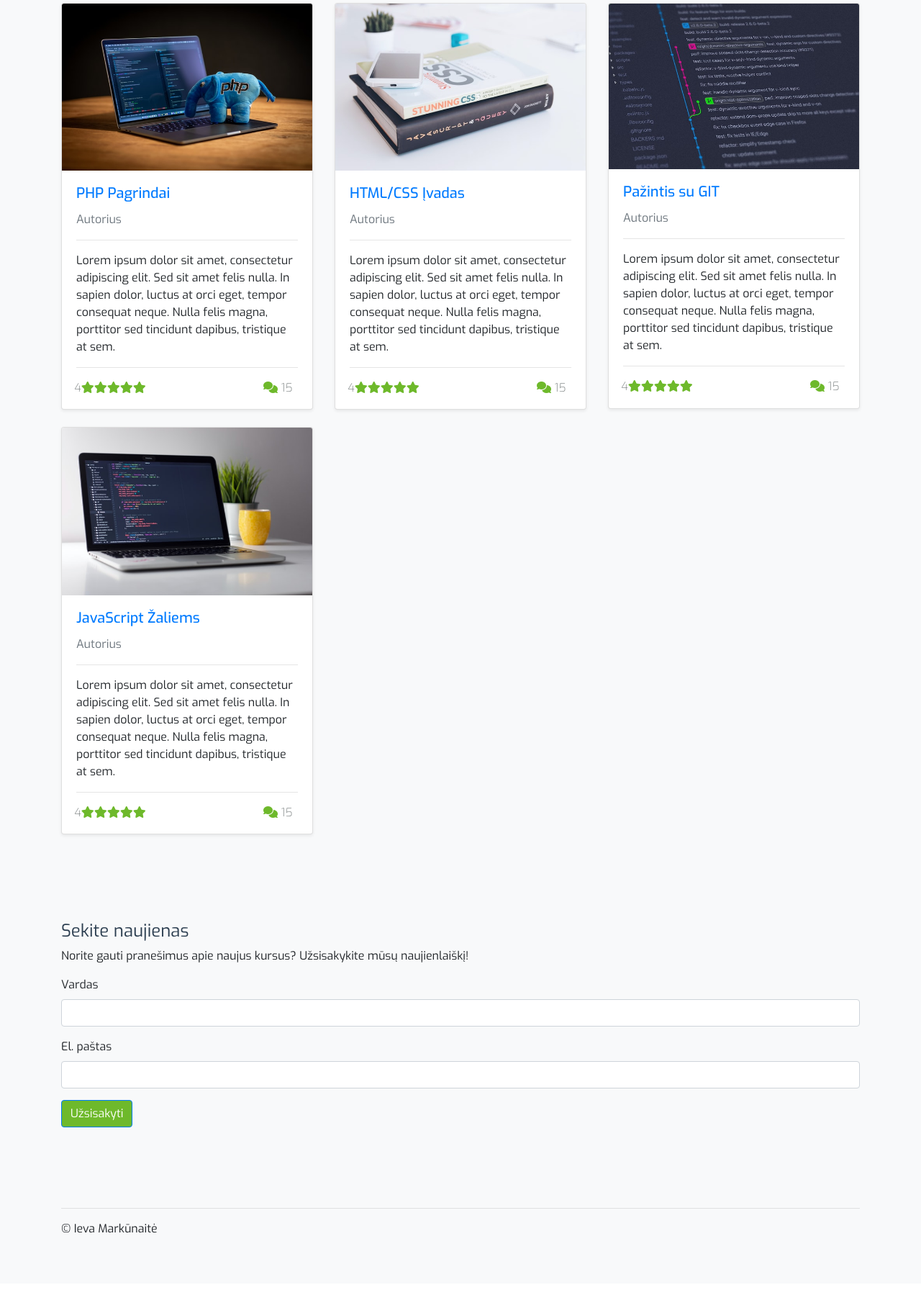
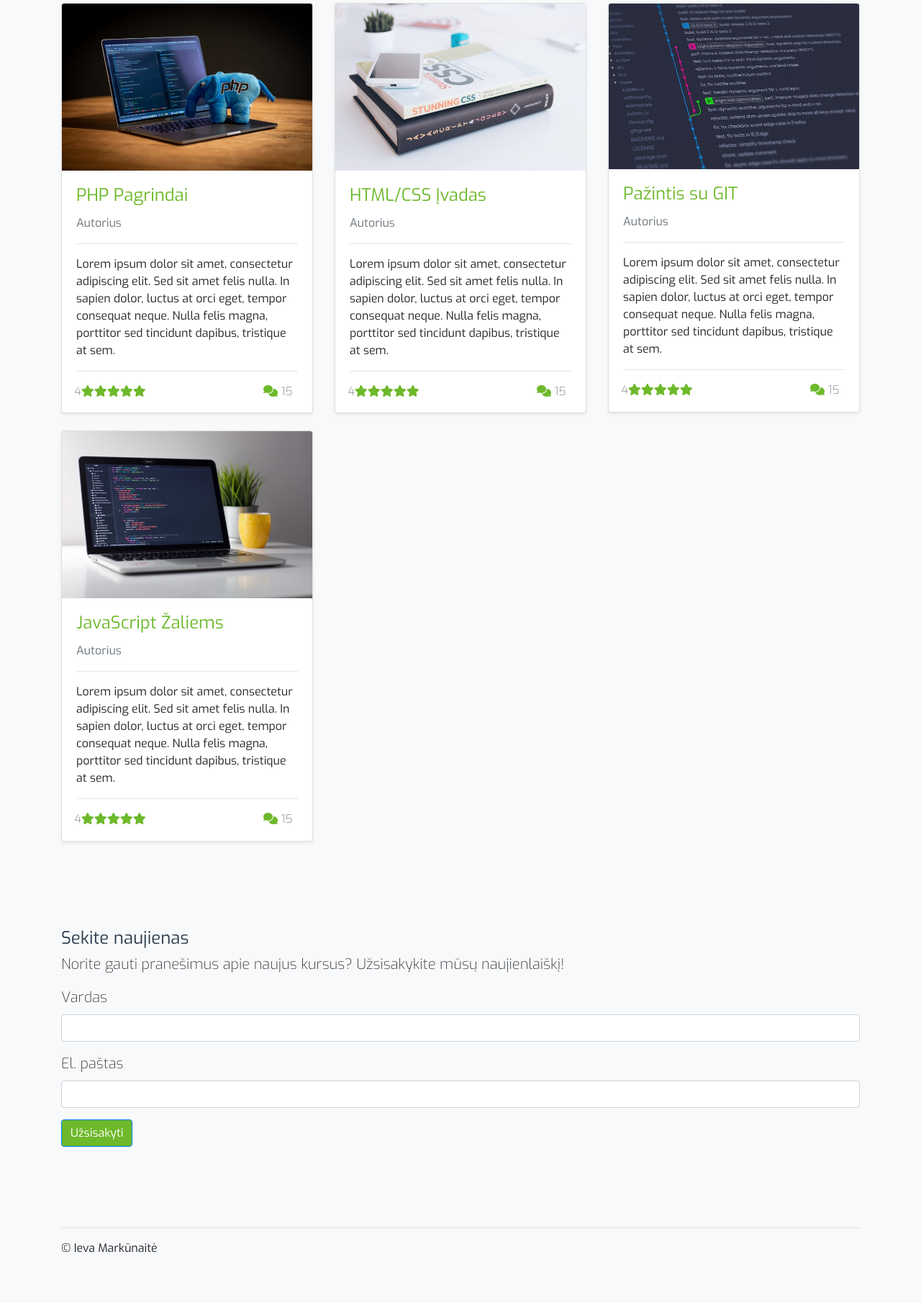
Before and after one commit to markunaite/Markunaite_Ieva, a PHP site: page / in a window 1280 px wide. Shown: the part 189-1999 px from the top of the page at 72% size. Before the commit the page ends 1902 px from the top, so only its background shows below. Run offline with PHP 8.4, Linux system fonts and the light colour scheme; some libraries are stand-ins or nearby versions.

Commit message:
U1 sukurtas HTML sablonas

```diff
--- a/U1_Ieva_Markunaite/css/style.css
+++ b/U1_Ieva_Markunaite/css/style.css
@@ -28,6 +28,11 @@ h2 {
     color: #6eb92b;
 }
 
+.card-title {
+    font-size: 24px;
+    font-weight: 400;
+}
+
 .btn-primary {
     background-color: #6eb92b;
     color: #ffffff;
@@ -45,9 +50,20 @@ h2 {
 
 a {
     text-decoration: none;
+    color: #6eb92b;
+}
+
+a:hover {
+    text-decoration: none;
+    color: #7c8a70;
 }
 
 #success-message {
     display: none;
     background-color: green;
 }
+
+.form {
+    font-size: 20px;
+    font-weight: 200;
+}
--- a/U1_Ieva_Markunaite/index.html
+++ b/U1_Ieva_Markunaite/index.html
@@ -128,7 +128,7 @@
                         </div>
                     </div>
     </section>
-    <section>
+    <section class="form">
         <div class="album py-5 bg-light">
             <div class="container">
                 <form id="course-form" onsubmit="validateForm(); return false;">
```
